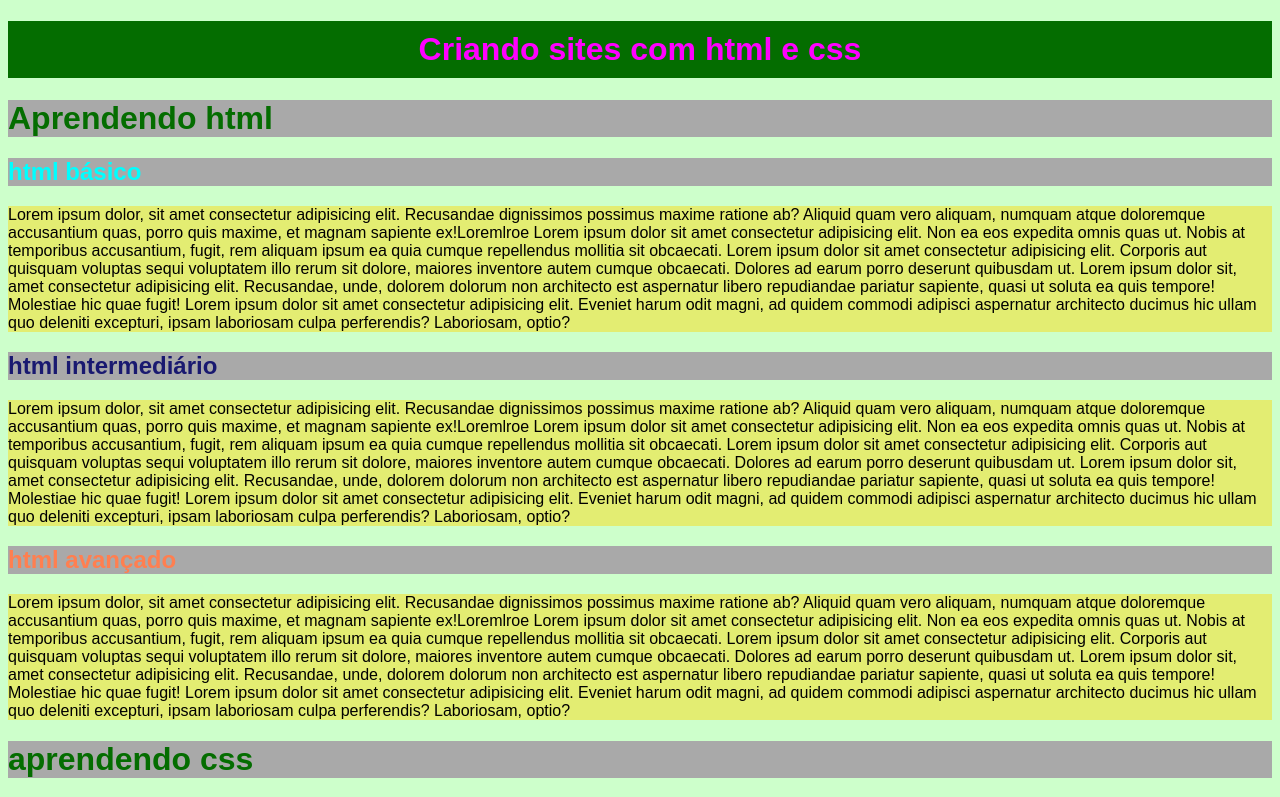
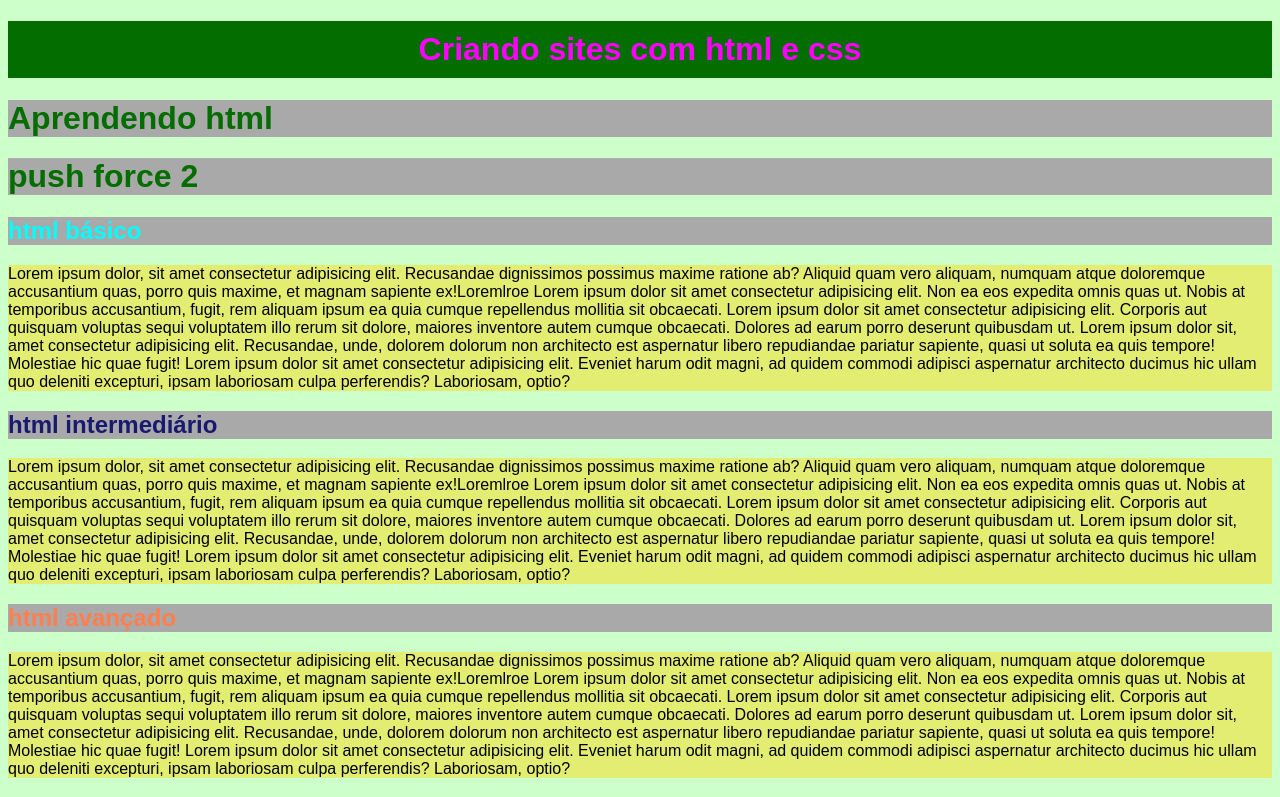
Before and after one commit to Gustavo-CS/site-lindo, a plain HTML site: page index.html in a window 1280 px wide. Shown: the top 797 px of the page. Drawn offline with Linux system fonts and the light colour scheme.

Commit message:
push force 2

```diff
--- a/index.html
+++ b/index.html
@@ -10,6 +10,7 @@
 <body>
     <h1 id="principal">Criando sites com html e css</h1>
     <h1>Aprendendo html</h1>
+    <h1>push force 2</h1>
     <h2 class="basico">html básico</h2>
     <p>Lorem ipsum dolor, sit amet consectetur adipisicing elit. Recusandae dignissimos possimus maxime ratione ab?
         Aliquid quam vero aliquam, numquam atque doloremque accusantium quas, porro quis maxime, et magnam sapiente
```
